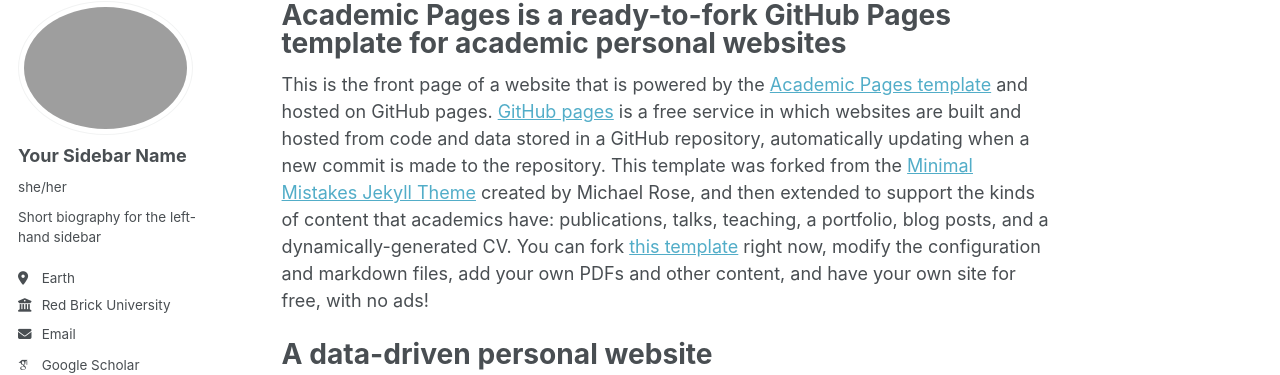
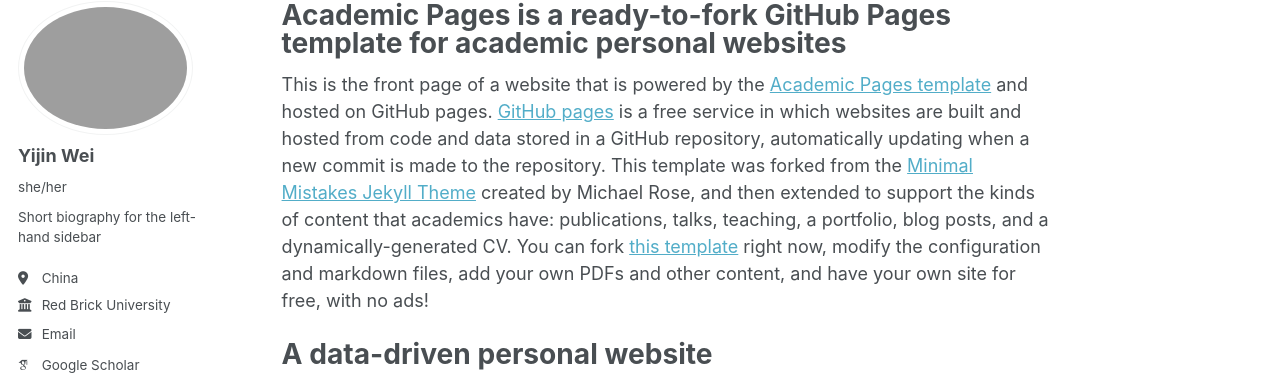
Before and after one commit to mangx/mangx.github.io, a Jekyll site: the page built from _pages/about.md, in a window 1280 px wide. Shown: the part 98-473 px from the top of the page. Built offline with Jekyll 4.4.1, drawn with Linux system fonts in a browser that asks for light colours; some web fonts are replaced.

Commit message:
Update _config.yml

```diff
--- a/_config.yml
+++ b/_config.yml
@@ -22,14 +22,14 @@
 #               Additional customization can be done by editing /_includes/author-profile.html
 author:
   # Biographic information
-  avatar           : "cow.png"
-  name             : "Your Sidebar Name"
+  avatar           : "cow.jpg"
+  name             : "Yijin Wei"
   pronouns         : "she/her"
   bio              : "Short biography for the left-hand sidebar"
-  location         : "Earth"
+  location         : "China"
   employer         : "Red Brick University"
   uri              : # URL
-  email            : "none@example.org"
+  email            : "weiyijin0816@gmail.com"
 
   # Academic websites
   academia         : # URL
```
